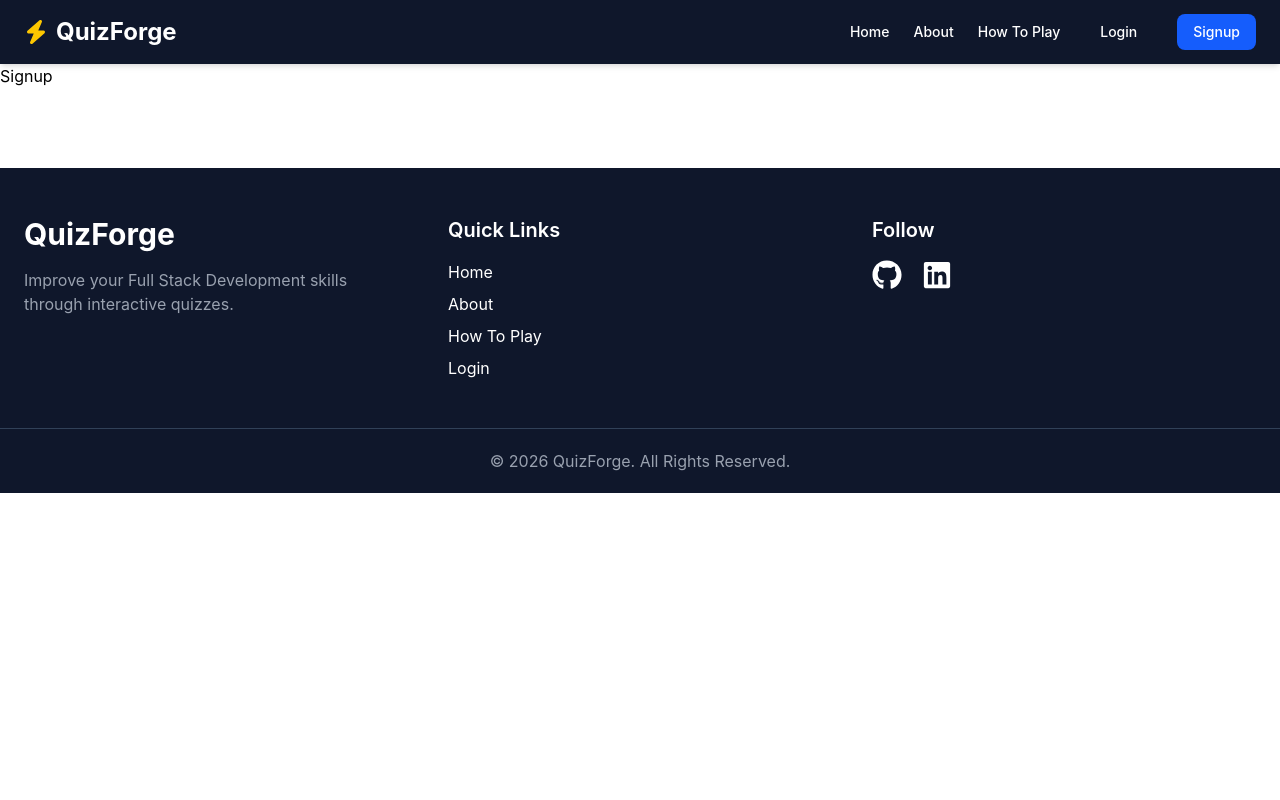
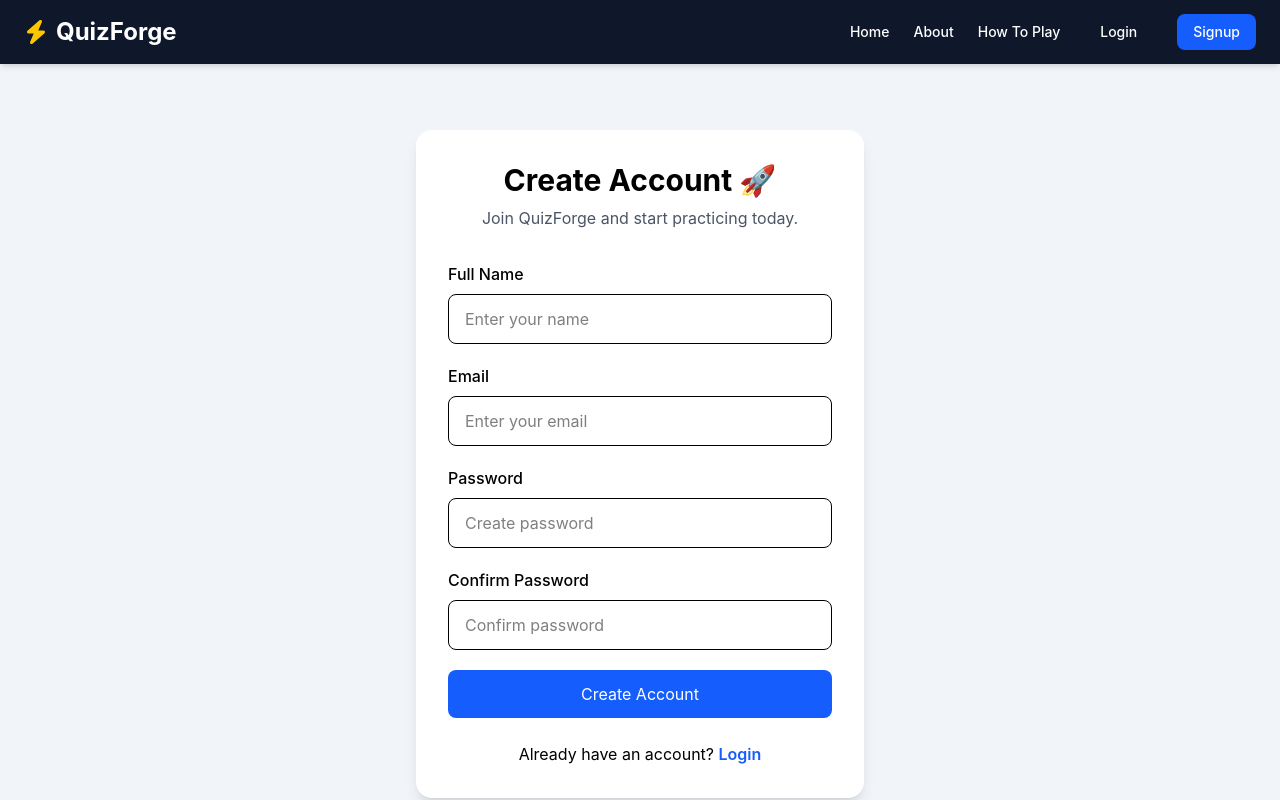
Before and after one commit to tejendrathakur061/Quiz-App, a React app in the folder Frontend/: page /signup in a window 1280 px wide. Shown: the top 800 px of the page. Built offline with nearby package versions, Linux system fonts and the light colour scheme; the HTML template or start-up script is replaced by a standard one.

Commit message:
Create signup page

```diff
--- a/Frontend/src/pages/Signup.jsx
+++ b/Frontend/src/pages/Signup.jsx
@@ -1,7 +1,83 @@
+import { Link } from "react-router-dom";
+
 const Signup = () => {
   return (
-    <div>Signup</div>
-  )
-}
+    <section className="min-h-screen flex items-center justify-center bg-slate-100 px-6">
 
-export default Signup
+      <div className="bg-white shadow-lg rounded-2xl p-8 w-full max-w-md">
+
+        <h1 className="text-3xl font-bold text-center">
+          Create Account 🚀
+        </h1>
+
+        <p className="text-center text-gray-600 mt-2">
+          Join QuizForge and start practicing today.
+        </p>
+
+        <form className="mt-8 space-y-5">
+
+          <div>
+            <label className="font-medium">Full Name</label>
+
+            <input
+              type="text"
+              placeholder="Enter your name"
+              className="w-full mt-2 border rounded-lg px-4 py-3 outline-none focus:ring-2 focus:ring-blue-500"
+            />
+          </div>
+
+          <div>
+            <label className="font-medium">Email</label>
+
+            <input
+              type="email"
+              placeholder="Enter your email"
+              className="w-full mt-2 border rounded-lg px-4 py-3 outline-none focus:ring-2 focus:ring-blue-500"
+            />
+          </div>
+
+          <div>
+            <label className="font-medium">Password</label>
+
+            <input
+              type="password"
+              placeholder="Create password"
+              className="w-full mt-2 border rounded-lg px-4 py-3 outline-none focus:ring-2 focus:ring-blue-500"
+            />
+          </div>
+
+          <div>
+            <label className="font-medium">Confirm Password</label>
+
+            <input
+              type="password"
+              placeholder="Confirm password"
+              className="w-full mt-2 border rounded-lg px-4 py-3 outline-none focus:ring-2 focus:ring-blue-500"
+            />
+          </div>
+
+          <button
+            className="w-full bg-blue-600 text-white py-3 rounded-lg hover:bg-blue-700 transition"
+          >
+            Create Account
+          </button>
+
+        </form>
+
+        <p className="text-center mt-6">
+          Already have an account?{" "}
+          <Link
+            to="/login"
+            className="text-blue-600 font-semibold"
+          >
+            Login
+          </Link>
+        </p>
+
+      </div>
+
+    </section>
+  );
+};
+
+export default Signup;
```
